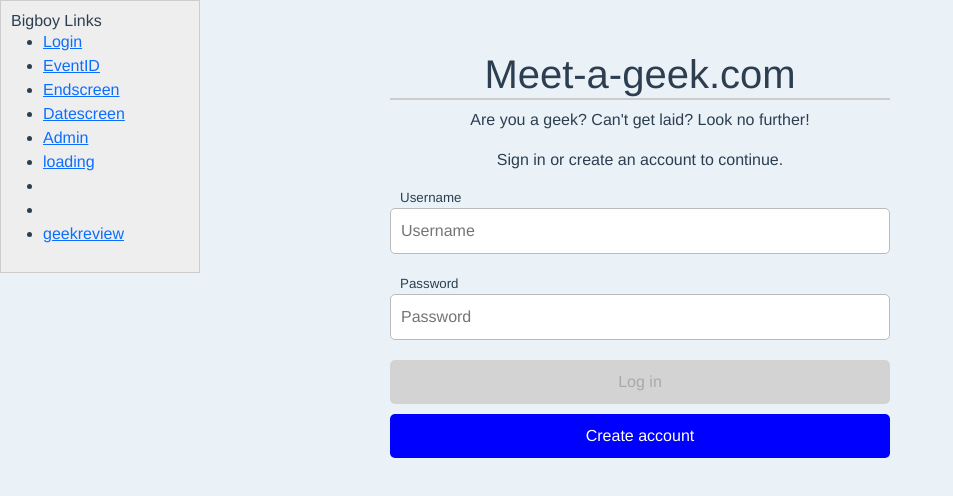
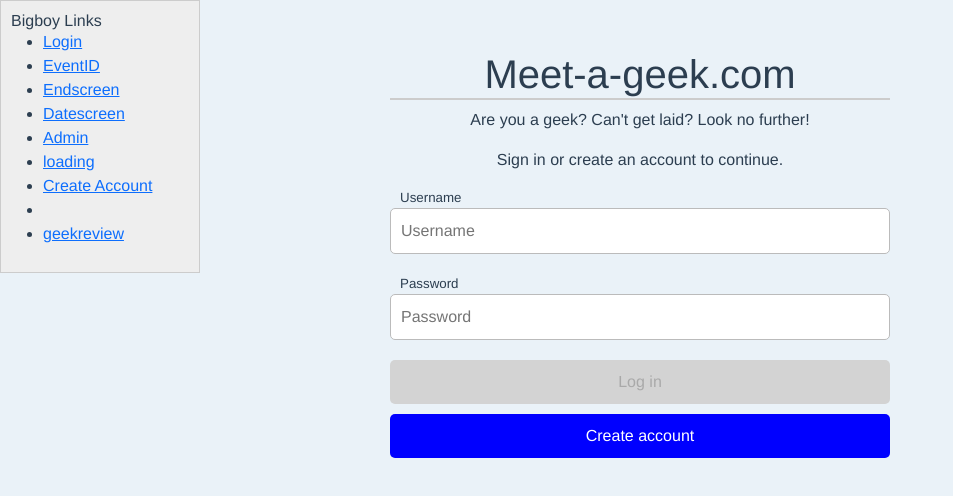
Before and after one commit to viktorhul/meet-a-geek, a Vue app: page / in a window 1280 px wide. Shown: the top 496 px of the page, without its empty margins (0-953 px from the left). Built offline with nearby package versions, Linux system fonts and the light colour scheme.

Commit message:
Added link

```diff
--- a/src/App.vue
+++ b/src/App.vue
@@ -9,7 +9,7 @@
         <li><router-link to="/Datescreen">Datescreen</router-link></li>
         <li><router-link to="/Admin">Admin</router-link></li>
         <li><router-link to="/Loading">loading</router-link></li>
-        <li><router-link to=""></router-link></li>
+        <li><router-link to="/create-account">Create Account</router-link></li>
         <li><router-link to=""></router-link></li>
         <li><router-link to="geekreview">geekreview</router-link></li>
       </ul>
```
